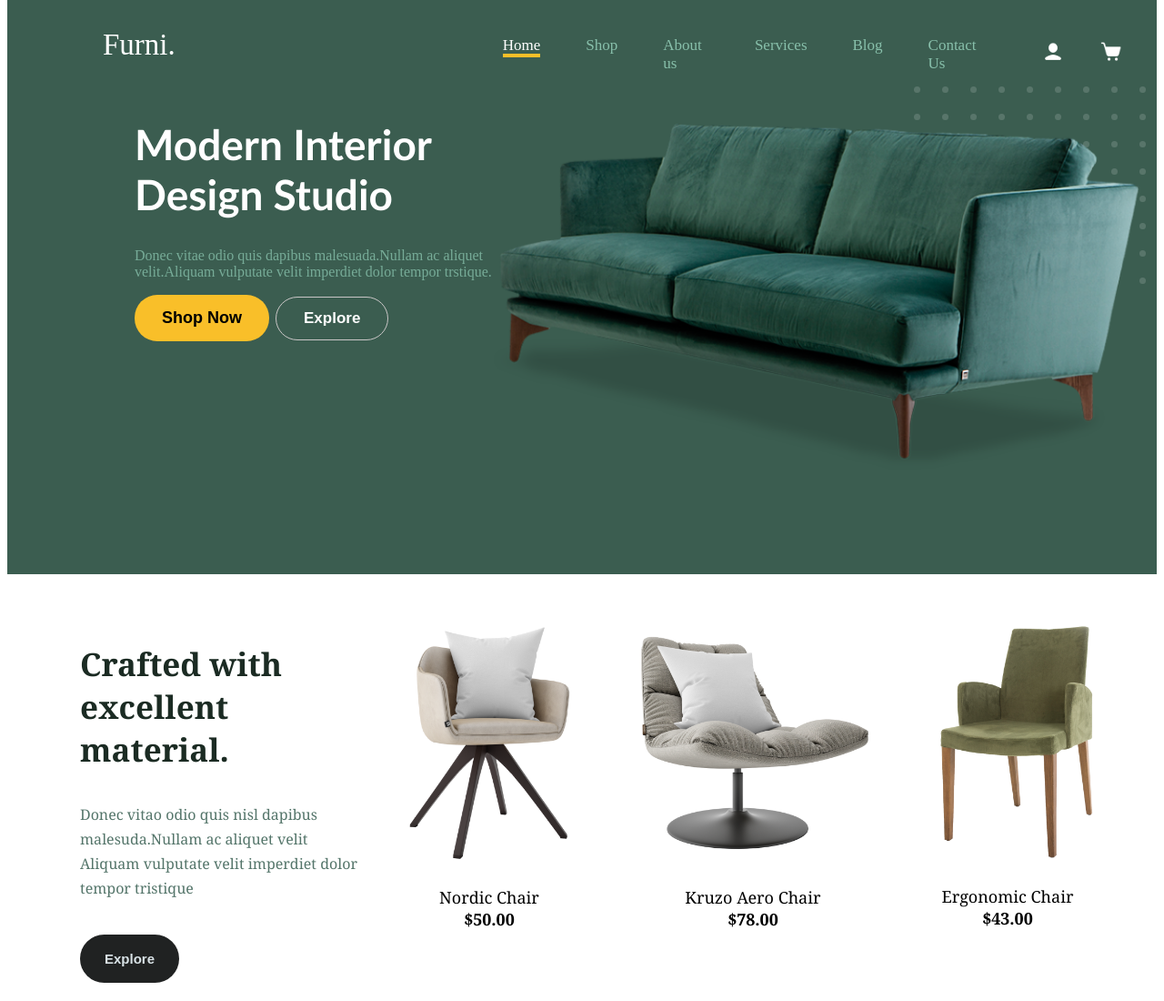
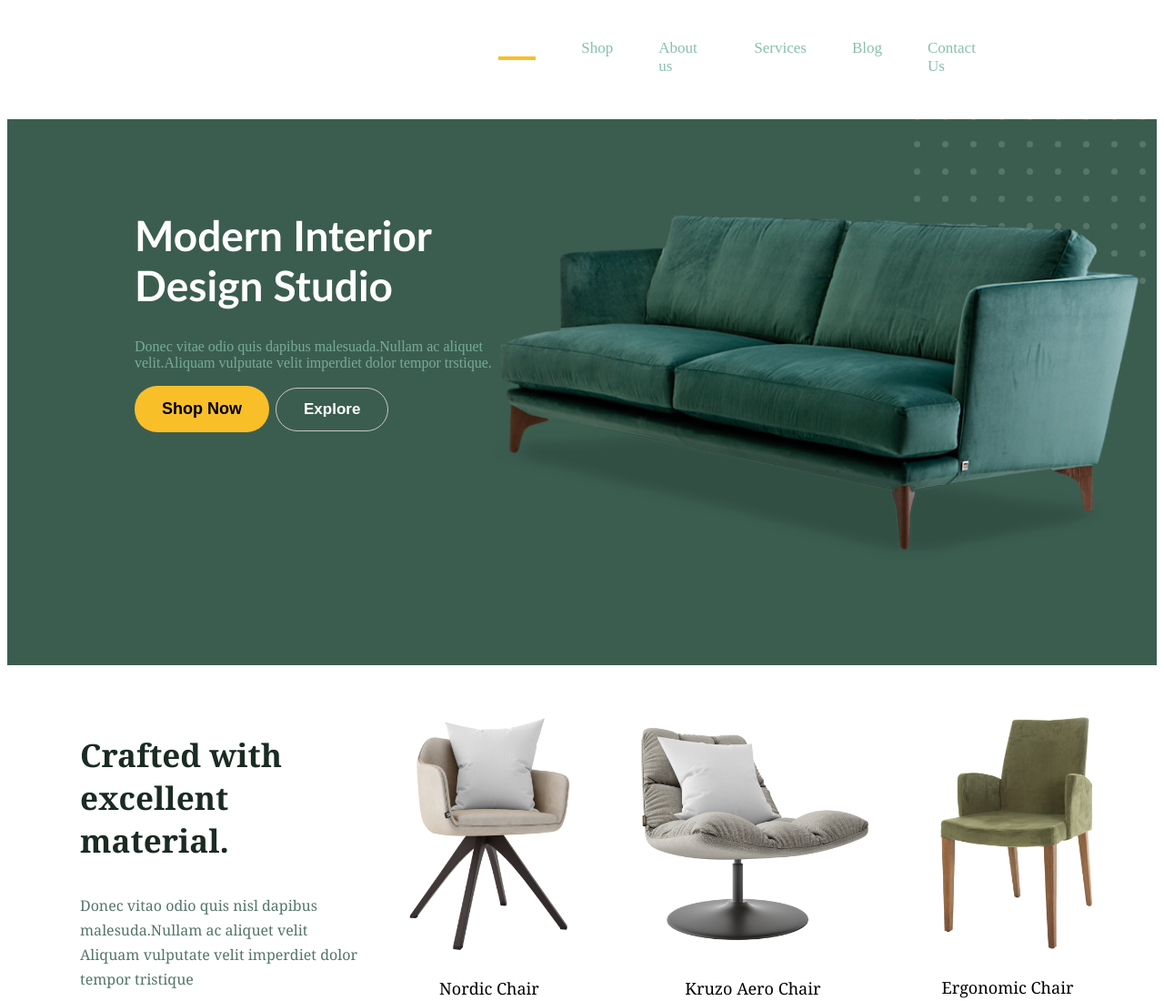
Before and after one commit to SelvedinSoftic/Furni, a plain HTML site: page index.html in a window 1280 px wide. Shown: the top 1100 px of the page at 91% size. Drawn offline with Linux system fonts and the light colour scheme.

Commit message:
Update index.html

```diff
--- a/index.html
+++ b/index.html
@@ -8,7 +8,7 @@
     <link rel="stylesheet" href="furni.css">
   </head>
   <body>
-    <nav class="navbar">
+    <nav class="navbar1">
       <div class="container">
         <a class="navbar-ime" href="index.html">Furni.</a>
         <ul class="navbar-meni">
```
